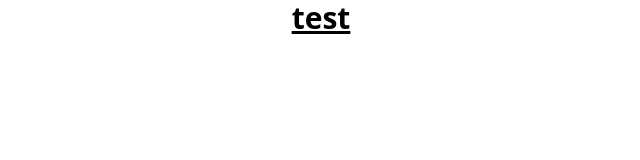
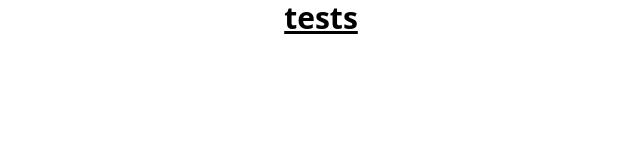
Before and after one commit to Valentun2/x, a React (Vite) app: page / in a window 1280 px wide. Shown: the top 160 px of the page, without its empty margins (319-959 px from the left). Built offline with nearby package versions, Linux system fonts and the light colour scheme.

Commit message:
Update App.jsx

```diff
--- a/src/App.jsx
+++ b/src/App.jsx
@@ -3,7 +3,7 @@ import { useState } from "react";
 function App() {
   const [count, setCount] = useState(0);
 
-  return <h1 className="text-3xl font-bold underline text-center"> test</h1>;
+  return <h1 className="text-3xl font-bold underline text-center"> tests</h1>;
 }
 
 export default App;
```
